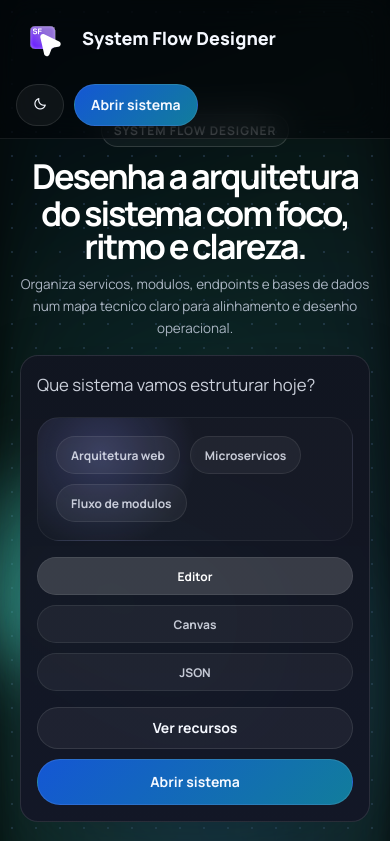
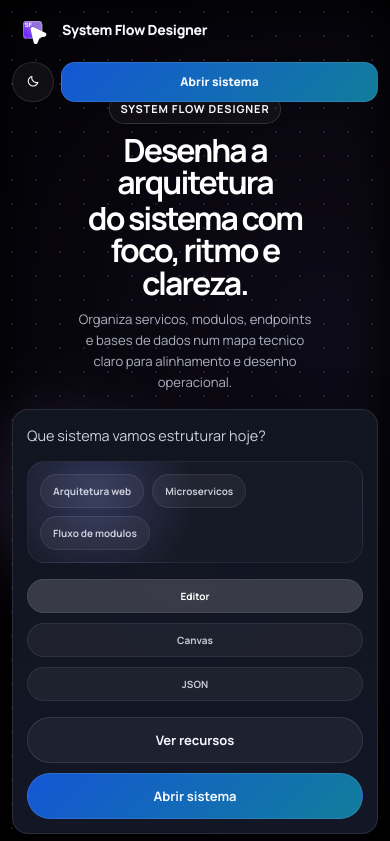
Before and after one commit to lhabacuc/System-Flow-Designer, a plain HTML site: page index.html in a window 390 px wide. Shown: the top 841 px of the page. Drawn offline with nearby package versions, Linux system fonts and the light colour scheme.

Commit message:
2026-03-22 15:24:25

```diff
--- a/css/footer.css
+++ b/css/footer.css
@@ -6,27 +6,45 @@ footer {
     position: relative;
     z-index: 2;
     padding: 28px 0 42px;
-    background:
-        linear-gradient(180deg, rgba(0, 0, 0, 0) 0%, #000000 18%, #000000 100%);
+    background: #000000;
+    overflow: hidden;
 }
 
 .landing-footer::before {
     content: "";
     position: absolute;
-    inset: 0 0 auto;
-    height: 1px;
-    background: linear-gradient(90deg, rgba(0, 0, 0, 0), rgba(92, 214, 209, 0.24), rgba(0, 0, 0, 0));
+    inset: 0;
+    background:
+        radial-gradient(circle at 12% 78%, rgba(199, 176, 255, 0.2), transparent 22%),
+        radial-gradient(circle at 86% 14%, rgba(126, 99, 214, 0.1), transparent 18%);
+    filter: blur(24px);
+    opacity: 0.84;
+    pointer-events: none;
+}
+
+.landing-footer::after {
+    content: "";
+    position: absolute;
+    inset: -10% -6% auto;
+    height: 72%;
+    background:
+        linear-gradient(115deg, rgba(0, 0, 0, 0) 16%, rgba(164, 137, 232, 0.1) 38%, rgba(143, 111, 224, 0.1) 52%, rgba(214, 200, 255, 0.05) 68%, rgba(0, 0, 0, 0) 84%),
+        linear-gradient(255deg, rgba(0, 0, 0, 0) 24%, rgba(91, 71, 166, 0.08) 48%, rgba(171, 151, 235, 0.06) 62%, rgba(0, 0, 0, 0) 78%);
+    filter: blur(48px);
+    opacity: 0.62;
     pointer-events: none;
 }
 
 .landing-footer .footer-content {
+    position: relative;
+    z-index: 1;
     display: grid;
     gap: 22px;
     padding: 30px;
     border: 1px solid rgba(255, 255, 255, 0.08);
     border-radius: 28px;
     background:
-        radial-gradient(circle at top, rgba(65, 168, 181, 0.12), transparent 38%),
+        radial-gradient(circle at top, rgba(185, 166, 242, 0.14), transparent 38%),
         linear-gradient(180deg, rgba(15, 20, 24, 0.96), rgba(4, 6, 8, 0.98));
     box-shadow: 0 24px 64px rgba(0, 0, 0, 0.4);
     color: rgba(227, 236, 242, 0.8);
@@ -42,9 +60,9 @@ footer {
     min-height: 30px;
     padding: 0 12px;
     border-radius: 999px;
-    border: 1px solid rgba(102, 232, 214, 0.18);
-    background: rgba(65, 182, 171, 0.08);
-    color: #d8fffa;
+    border: 1px solid rgba(178, 154, 240, 0.2);
+    background: rgba(140, 116, 224, 0.1);
+    color: #efe8ff;
     font-size: 11px;
     font-weight: 800;
     letter-spacing: 0.12em;
--- a/css/header.css
+++ b/css/header.css
@@ -10,8 +10,10 @@ header {
 }
 
 body:not(.app-active) header {
-    border-bottom-color: rgba(255, 255, 255, 0.08);
-    background: rgba(2, 4, 8, 0.54);
+    border-bottom: none;
+    background: transparent !important;
+    backdrop-filter: none;
+    box-shadow: none;
 }
 
 body.dark-mode header {
@@ -133,23 +135,123 @@ body.dark-mode .btn {
 
 @media (max-width: 980px) {
     .header-content {
-        align-items: flex-start;
+        align-items: stretch;
         flex-direction: column;
+        gap: 14px;
+        min-height: auto;
+        padding: 14px 20px;
+    }
+
+    .logo {
+        gap: 12px;
+    }
+
+    .logo-icon {
+        width: 46px;
+        height: 46px;
+        border-radius: 12px;
+    }
+
+    .logo-copy span {
+        font-size: 17px;
+        line-height: 1.05;
     }
 
     .header-actions {
         width: 100%;
         justify-content: flex-start;
     }
+
+    .landing-actions {
+        display: grid;
+        grid-template-columns: auto minmax(0, 1fr);
+        gap: 10px;
+        align-items: center;
+    }
+
+    .landing-actions .btn-link {
+        display: none;
+    }
+
+    .landing-actions #themeToggle {
+        width: 46px;
+        min-width: 46px;
+        padding: 0;
+    }
+
+    .landing-actions #launchSystemBtn {
+        width: 100%;
+        justify-content: center;
+    }
 }
 
 @media (max-width: 640px) {
-    .header-content {
-        padding: 12px 16px;
+    header {
+        backdrop-filter: blur(22px);
     }
 
-    .logo-copy small,
-    .landing-actions .btn-link {
+    .header-content {
+        gap: 12px;
+        padding: 12px 14px;
+    }
+
+    .logo {
+        gap: 10px;
+    }
+
+    .logo-icon {
+        width: 40px;
+        height: 40px;
+        border-radius: 11px;
+    }
+
+    .logo-copy span {
+        font-size: 15px;
+        letter-spacing: -0.02em;
+    }
+
+    .logo-copy small {
         display: none;
     }
+
+    .landing-actions {
+        grid-template-columns: 42px minmax(0, 1fr);
+        gap: 8px;
+    }
+
+    .btn {
+        min-height: 40px;
+        padding: 0 14px;
+        font-size: 13px;
+    }
+
+    .landing-actions #themeToggle {
+        width: 42px;
+        min-width: 42px;
+        min-height: 40px;
+    }
+
+    .landing-actions #launchSystemBtn {
+        min-height: 40px;
+        border-radius: 14px;
+        font-weight: 800;
+    }
 }
+
+@media (max-width: 480px) {
+    .header-content {
+        padding: 10px 12px;
+    }
+
+    .logo-copy span {
+        font-size: 14px;
+    }
+
+    .landing-actions {
+        gap: 7px;
+    }
+
+    .landing-actions #launchSystemBtn {
+        font-size: 12px;
+    }
+}
--- a/css/landing.css
+++ b/css/landing.css
@@ -18,11 +18,11 @@ html {
     position: absolute;
     inset: 0;
     background:
-        radial-gradient(circle at 14% 68%, rgba(72, 182, 190, 0.16), transparent 22%),
-        radial-gradient(circle at 82% 18%, rgba(91, 224, 192, 0.14), transparent 20%),
-        radial-gradient(circle at 52% 42%, rgba(32, 86, 130, 0.18), transparent 34%);
-    filter: blur(18px);
-    opacity: 0.95;
+        radial-gradient(circle at 10% 76%, rgba(199, 176, 255, 0.38), transparent 20%),
+        radial-gradient(circle at 42% 88%, rgba(167, 122, 255, 0.34), transparent 26%),
+        radial-gradient(circle at 92% 8%, rgba(126, 99, 214, 0.14), transparent 18%);
+    filter: blur(28px);
+    opacity: 0.92;
     pointer-events: none;
 }
 
@@ -32,10 +32,10 @@ html {
     inset: -12% -6% auto;
     height: 68%;
     background:
-        linear-gradient(115deg, rgba(0, 0, 0, 0) 18%, rgba(77, 210, 200, 0.12) 38%, rgba(84, 164, 238, 0.16) 52%, rgba(120, 255, 214, 0.08) 66%, rgba(0, 0, 0, 0) 82%),
-        linear-gradient(255deg, rgba(0, 0, 0, 0) 22%, rgba(33, 119, 156, 0.14) 46%, rgba(89, 221, 196, 0.1) 58%, rgba(0, 0, 0, 0) 76%);
-    filter: blur(42px);
-    opacity: 0.8;
+        linear-gradient(115deg, rgba(0, 0, 0, 0) 16%, rgba(164, 137, 232, 0.12) 36%, rgba(143, 111, 224, 0.14) 50%, rgba(214, 200, 255, 0.08) 66%, rgba(0, 0, 0, 0) 82%),
+        linear-gradient(255deg, rgba(0, 0, 0, 0) 24%, rgba(91, 71, 166, 0.12) 46%, rgba(171, 151, 235, 0.08) 60%, rgba(0, 0, 0, 0) 76%);
+    filter: blur(54px);
+    opacity: 0.74;
     pointer-events: none;
     z-index: 0;
 }
@@ -80,7 +80,7 @@ html {
     position: absolute;
     inset: 0;
     overflow: hidden;
-    opacity: 0.42;
+    opacity: 0.36;
     mix-blend-mode: screen;
     pointer-events: none;
     z-index: 0;
@@ -106,17 +106,17 @@ html {
 
 .landing-ribbon-left {
     left: -18vw;
-    top: 14%;
-    transform: rotate(16deg);
-    background: linear-gradient(90deg, rgba(31, 103, 138, 0.08), rgba(74, 226, 203, 0.88), rgba(110, 248, 214, 0.72), rgba(18, 33, 55, 0.02));
+    top: 10%;
+    transform: rotate(14deg);
+    background: linear-gradient(90deg, rgba(32, 24, 70, 0.04), rgba(164, 141, 233, 0.34), rgba(205, 190, 255, 0.28), rgba(12, 10, 28, 0.01));
     animation-delay: -4s;
 }
 
 .landing-ribbon-right {
     right: -22vw;
-    top: 34%;
-    transform: rotate(-14deg);
-    background: linear-gradient(90deg, rgba(11, 28, 48, 0.02), rgba(47, 122, 168, 0.54), rgba(80, 218, 201, 0.78), rgba(137, 255, 233, 0.68));
+    top: 36%;
+    transform: rotate(-12deg);
+    background: linear-gradient(90deg, rgba(14, 10, 30, 0.01), rgba(124, 96, 208, 0.22), rgba(176, 152, 239, 0.3), rgba(214, 202, 255, 0.24));
 }
 
 .landing-mouse-glow {
@@ -127,8 +127,8 @@ html {
     top: var(--mouse-y, 18%);
     transform: translate(-50%, -50%);
     border-radius: 50%;
-    background: radial-gradient(circle, rgba(94, 250, 224, 0.16), rgba(66, 154, 205, 0.12) 34%, rgba(9, 24, 38, 0) 74%);
-    filter: blur(20px);
+    background: radial-gradient(circle, rgba(205, 186, 255, 0.18), rgba(158, 122, 236, 0.14) 34%, rgba(18, 12, 36, 0) 74%);
+    filter: blur(28px);
     pointer-events: none;
     z-index: 0;
 }
@@ -494,14 +494,88 @@ html {
 @media (max-width: 640px) {
     .landing-page {
         padding-top: 72px;
-        padding-bottom: 56px;
+        padding-bottom: 52px;
+    }
+
+    .landing-page::before {
+        background:
+            radial-gradient(circle at 8% 78%, rgba(199, 176, 255, 0.28), transparent 24%),
+            radial-gradient(circle at 88% 10%, rgba(126, 99, 214, 0.12), transparent 20%);
+        filter: blur(24px);
+    }
+
+    .landing-page::after,
+    .landing-ribbon-right {
+        display: none;
+    }
+
+    .landing-ribbon-left {
+        width: 84vw;
+        height: 132px;
+        left: -16vw;
+        top: 14%;
+        filter: blur(30px);
+        opacity: 0.72;
+    }
+
+    .landing-mouse-glow {
+        width: 300px;
+        height: 300px;
+        filter: blur(24px);
+    }
+
+    .hero-grid {
+        padding: 12px 0 20px;
+    }
+
+    .hero-copy-centered {
+        width: min(100%, 560px);
     }
 
     .eyebrow,
     .prompt-suggestions span,
     .prompt-chip,
     .signal-pills span {
-        font-size: 12px;
+        font-size: 11px;
+    }
+
+    .hero-copy h1 {
+        max-width: 11ch;
+        margin: 10px auto 10px;
+        font-size: clamp(1.95rem, 8vw, 2.5rem);
+        line-height: 1.01;
+    }
+
+    .hero-copy .subtitle {
+        max-width: 34ch;
+        margin-bottom: 16px;
+        font-size: 0.88rem;
+        line-height: 1.6;
+    }
+
+    .hero-panel-centered {
+        margin-bottom: 16px;
+    }
+
+    .prompt-card,
+    .signal-band-content,
+    .capability-card,
+    .workflow-step,
+    .cta-card,
+    .hero-metrics div {
+        padding: 16px;
+        border-radius: 18px;
+    }
+
+    .prompt-head {
+        font-size: 0.96rem;
+        margin-bottom: 14px;
+    }
+
+    .prompt-body {
+        min-height: 96px;
+        padding: 14px;
+        border-radius: 18px;
     }
 
     .prompt-footer,
@@ -514,41 +588,97 @@ html {
     }
 
     .prompt-actions .btn,
-    .cta-card .btn {
+    .cta-card .btn,
+    .prompt-modes .prompt-chip {
         width: 100%;
     }
 
-    .hero-metrics div,
-    .capability-card,
-    .workflow-step {
-        padding: 18px;
+    .prompt-suggestions {
+        gap: 8px;
     }
 
+    .prompt-suggestions span,
+    .prompt-chip,
+    .signal-pills span {
+        min-height: 34px;
+        padding: 0 12px;
+    }
+
+    .btn-large,
+    .prompt-actions .btn,
+    .cta-card .btn {
+        min-height: 46px;
+        padding: 0 18px;
+    }
+
+    .hero-metrics {
+        gap: 10px;
+        margin-top: 12px;
+    }
+
+    .hero-metrics strong,
     .capability-card h3,
     .workflow-step h3 {
-        font-size: 20px;
+        font-size: 18px;
     }
 
     .signal-band {
-        padding: 20px 0 40px;
+        padding: 14px 0 34px;
+    }
+
+    .signal-band-content,
+    .capabilities-grid,
+    .workflow-grid,
+    .cta-card {
+        gap: 14px;
+    }
+
+    .section-heading {
+        margin-bottom: 20px;
+    }
+
+    .section-heading h2,
+    .cta-card h2 {
+        font-size: clamp(1.45rem, 7vw, 2.1rem);
+        line-height: 1.08;
     }
 }
 
 @media (max-width: 480px) {
     .landing-page {
-        padding-top: 68px;
+        padding-top: 66px;
+        padding-bottom: 46px;
     }
 
     .landing-hero {
-        border-radius: 20px;
+        border-radius: 18px;
+        padding: 20px 0 4px;
+    }
+
+    .container {
+        width: min(100%, calc(100% - 24px));
+    }
+
+    .hero-grid {
+        padding: 8px 0 16px;
     }
 
     .hero-copy h1 {
-        font-size: clamp(1.7rem, 8.8vw, 2.3rem);
+        max-width: 10.5ch;
+        font-size: clamp(1.7rem, 8.2vw, 2.15rem);
+    }
+
+    .hero-copy h1 span + span {
+        margin-top: 0.12em;
     }
 
     .hero-copy .subtitle {
-        font-size: 0.84rem;
+        max-width: 30ch;
+        font-size: 0.82rem;
+    }
+
+    .eyebrow {
+        padding: 5px 10px;
     }
 
     .prompt-card,
@@ -557,12 +687,37 @@ html {
     .workflow-step,
     .cta-card,
     .hero-metrics div {
-        padding: 16px;
-        border-radius: 18px;
+        padding: 14px;
+        border-radius: 16px;
     }
 
-    .btn-large {
-        min-height: 46px;
-        padding: 0 18px;
+    .prompt-head {
+        font-size: 0.9rem;
+    }
+
+    .prompt-body {
+        min-height: 82px;
+        padding: 12px;
+    }
+
+    .hero-metrics strong,
+    .capability-card h3,
+    .workflow-step h3 {
+        font-size: 17px;
+    }
+
+    .hero-metrics span,
+    .capability-card p,
+    .workflow-step p,
+    .signal-band-content p {
+        font-size: 0.86rem;
+        line-height: 1.58;
+    }
+
+    .signal-pills span,
+    .prompt-suggestions span,
+    .prompt-chip,
+    .footer-badges span {
+        font-size: 10px;
     }
 }
--- a/scripts/main.js
+++ b/scripts/main.js
@@ -117,7 +117,7 @@ if (interactiveLanding) {
                     vec2 centered = gl_PointCoord - vec2(0.5);
                     float distanceToCenter = length(centered);
                     float circle = smoothstep(0.5, 0.18, distanceToCenter);
-                    vec3 color = vec3(0.56, 0.66, 1.0);
+                    vec3 color = vec3(0.73, 0.67, 0.96);
                     gl_FragColor = vec4(color, circle * vAlpha);
                 }
             `
```
